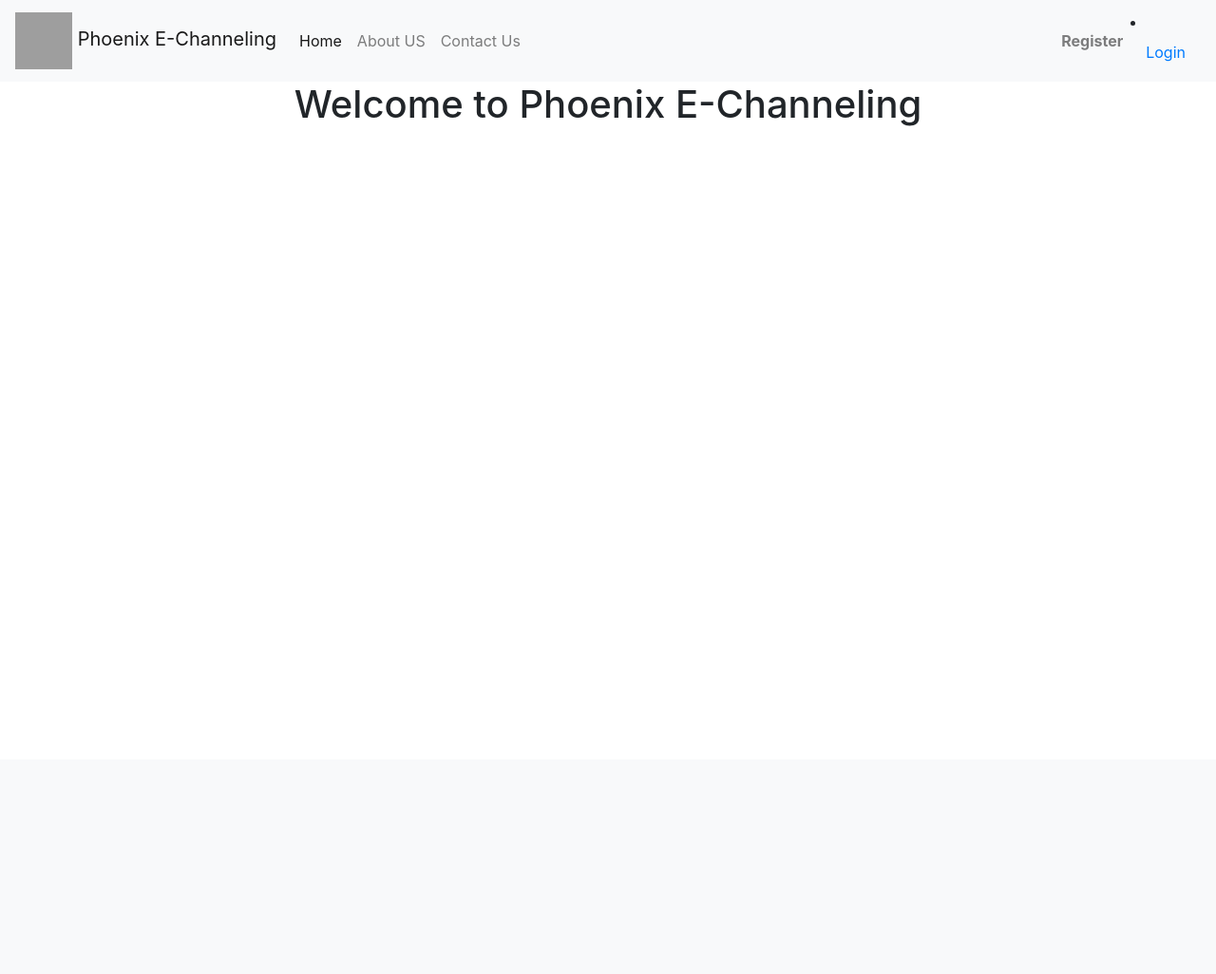
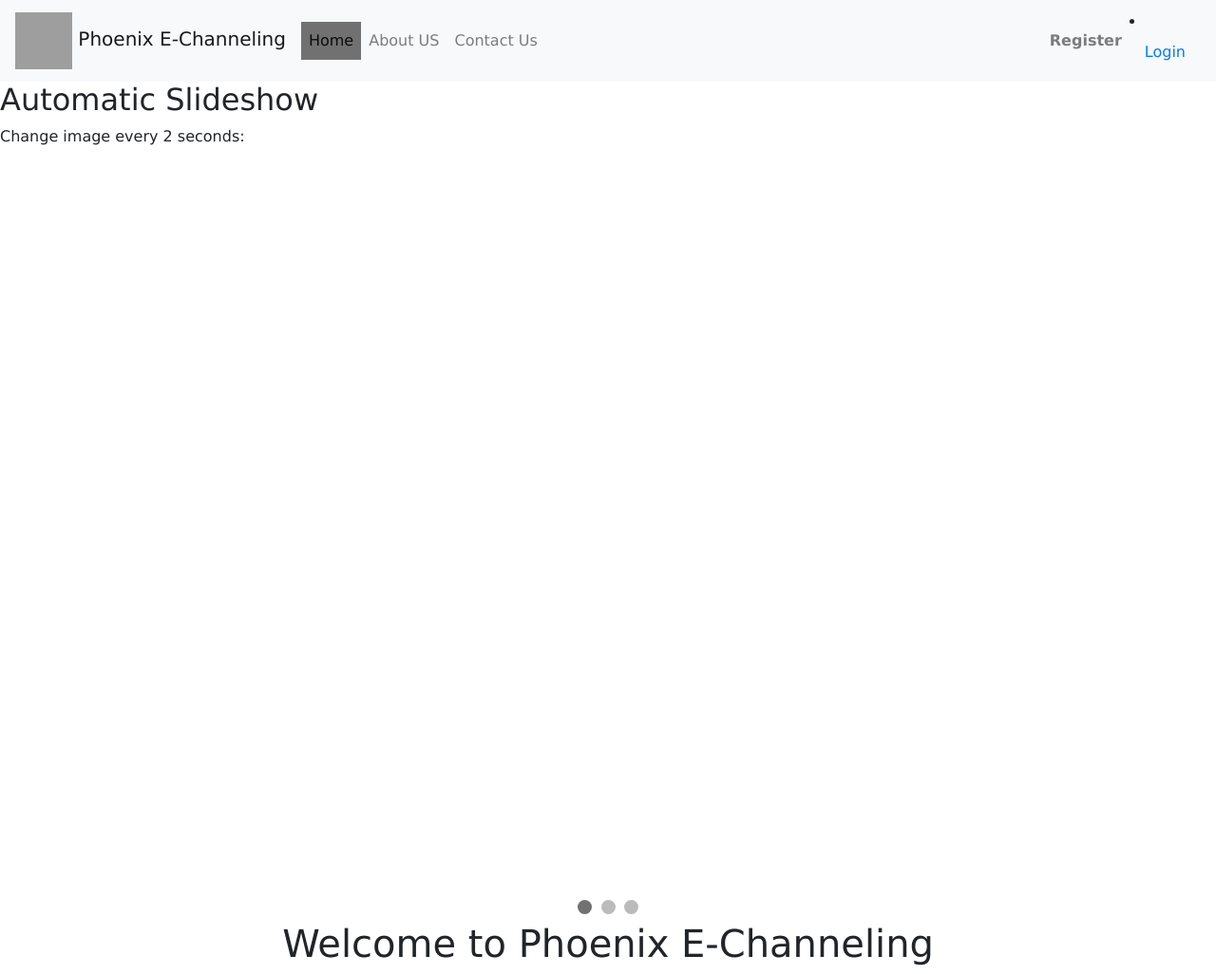
Before and after one commit to PathiranaKPRS/DA3330_BAD_GP_Phoenix, a Django app: page / in a window 1280 px wide. Shown: the whole page at 95% size. Before the commit the page ends 133 px from the top, so only its background shows below. Run offline with Django 4.2, Linux system fonts and the light colour scheme; grey boxes are pictures that could not be loaded.

Commit message:
rotating images

```diff
--- a/E_channelling/E_chan/templates/home.html
+++ b/E_channelling/E_chan/templates/home.html
@@ -1,5 +1,6 @@
 {% include 'base.html'%}
 {% include 'navigation.html'%}
+{% include 'rotating.html'%}
 
 {% block content %}
 <h1 class="text-center">Welcome to Phoenix E-Channeling</h1>
--- /dev/null
+++ b/E_channelling/E_chan/templates/rotating.html
@@ -0,0 +1,126 @@
+<html>
+<head>
+<meta name="viewport" content="width=device-width, initial-scale=1">
+<style>
+* {box-sizing: border-box;}
+body {font-family: Verdana, sans-serif;}
+.mySlides {display: none;}
+img {vertical-align: middle;}
+
+/* Slideshow container */
+.slideshow-container {
+  max-width: 1000px;
+  position: relative;
+  margin: auto;
+}
+
+/* Caption text */
+.text {
+  color: #f2f2f2;
+  font-size: 15px;
+  padding: 8px 12px;
+  position: absolute;
+  bottom: 8px;
+  width: 100%;
+  text-align: center;
+}
+
+/* Number text (1/3 etc) */
+.numbertext {
+  color: #f2f2f2;
+  font-size: 12px;
+  padding: 8px 12px;
+  position: absolute;
+  top: 0;
+}
+
+/* The dots/bullets/indicators */
+.dot {
+  height: 15px;
+  width: 15px;
+  margin: 0 2px;
+  background-color: #bbb;
+  border-radius: 50%;
+  display: inline-block;
+  transition: background-color 0.6s ease;
+}
+
+.active {
+  background-color: #717171;
+}
+
+/* Fading animation */
+.fade {
+  animation-name: fade;
+  animation-duration: 1.5s;
+}
+
+@keyframes fade {
+  from {opacity: .4}
+  to {opacity: 1}
+}
+
+/* On smaller screens, decrease text size */
+@media only screen and (max-width: 300px) {
+  .text {font-size: 11px}
+}
+</style>
+</head>
+<body>
+
+<h2>Automatic Slideshow</h2>
+<p>Change image every 2 seconds:</p>
+
+<div class="slideshow-container">
+
+<div class="mySlides fade">
+  <div class="numbertext">1 / 3</div>
+  <img src="https://images1-fabric.practo.com/practices/1180685/phoenix-hospital-bangalore-5a9e8bb5b9e1d.jpg" style="width:100%">
+  <div class="text">Caption Text</div>
+</div>
+
+<div class="mySlides fade">
+  <div class="numbertext">2 / 3</div>
+  <img src="https://www.jehangirhospital.com/images/centres-of-excellence-image/coe_inside_cardiac_science.jpg" style="width:100%">
+  <div class="text">Caption Two</div>
+</div>
+
+<div class="mySlides fade">
+  <div class="numbertext">3 / 3</div>
+  <img src="https://cdn.zephyrcms.com/171c9fa9-3167-4118-9d15-4aeb6281b5d5/page-maternity-center.png" style="width:100%">
+  <div class="text">Caption Three</div>
+</div>
+
+</div>
+<br>
+
+<div style="text-align:center">
+  <span class="dot"></span>
+  <span class="dot"></span>
+  <span class="dot"></span>
+</div>
+
+<script>
+let slideIndex = 0;
+showSlides();
+
+function showSlides() {
+  let i;
+  let slides = document.getElementsByClassName("mySlides");
+  let dots = document.getElementsByClassName("dot");
+  for (i = 0; i < slides.length; i++) {
+    slides[i].style.display = "none";
+  }
+  slideIndex++;
+  if (slideIndex > slides.length) {slideIndex = 1}
+  for (i = 0; i < dots.length; i++) {
+    dots[i].className = dots[i].className.replace(" active", "");
+  }
+  slides[slideIndex-1].style.display = "block";
+  dots[slideIndex-1].className += " active";
+  setTimeout(showSlides, 2000); // Change image every 2 seconds
+}
+</script>
+
+</body>
+</html>
```
Also changed, not shown: E_channelling/E_chan/templates/doctorlist.html (added).
